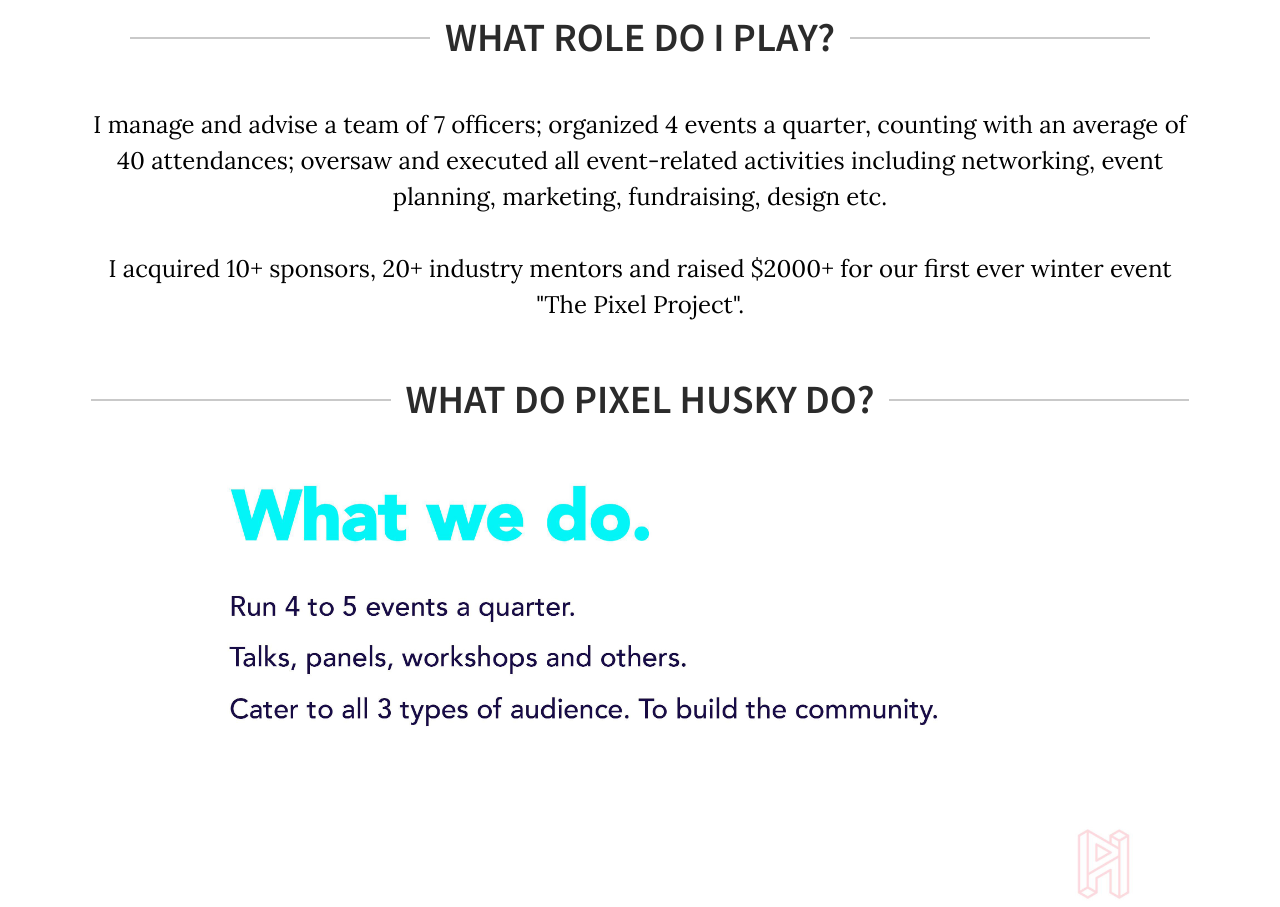
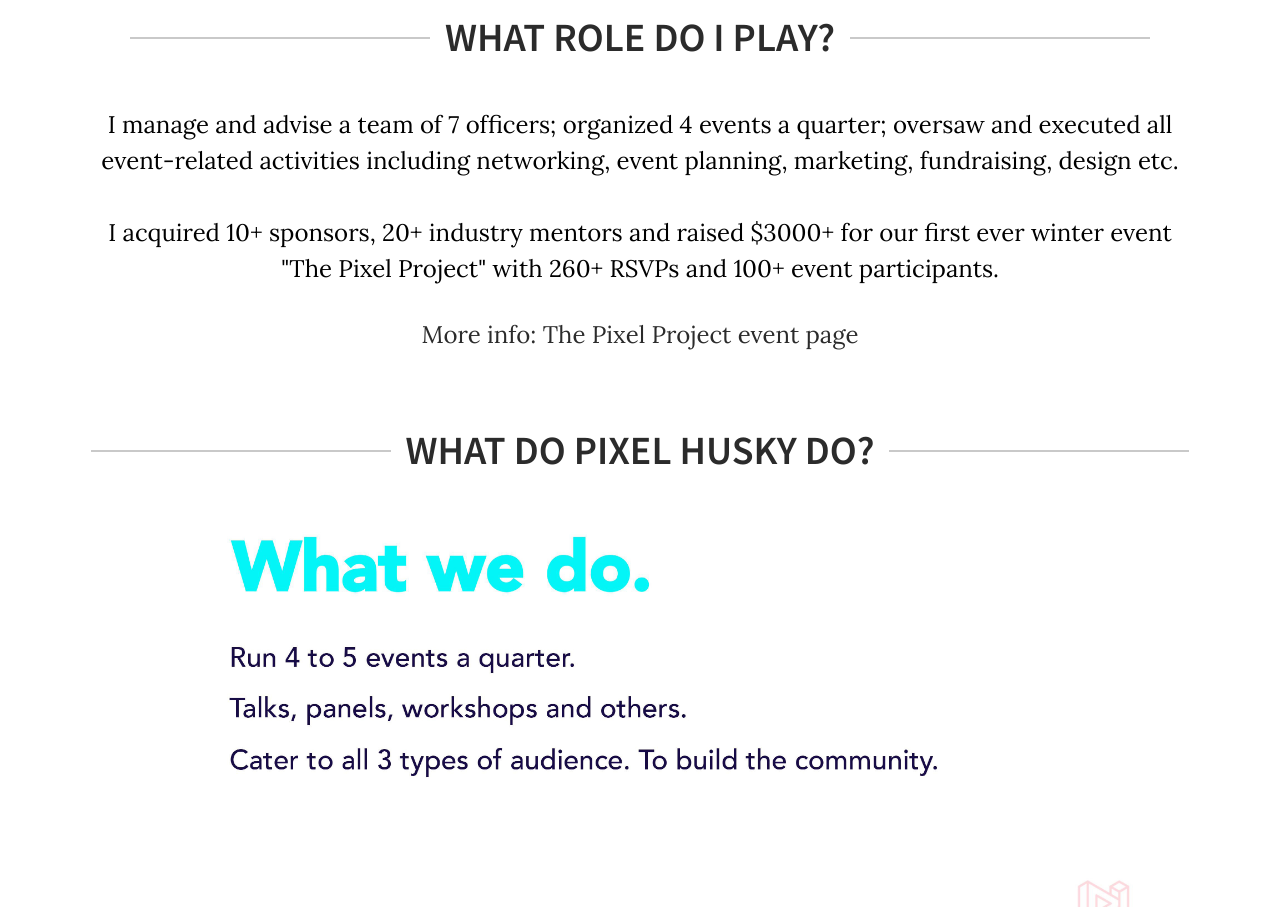
Before and after one commit to stella000/MyPortfolio, a plain HTML site: page pixelhusky.html in a window 1280 px wide. Shown: the part 1640-2547 px from the top of the page. Drawn offline with nearby package versions, Linux system fonts and the light colour scheme; a web font is replaced by a local one.

Commit message:
fix links for ph

```diff
--- a/pixelhusky.html
+++ b/pixelhusky.html
@@ -86,7 +86,9 @@
         <h4 class = "fancy"><span> WHAT ROLE DO I PLAY?</span></h4>
         <div class="tiny-break"></div>
         <div class="tiny-break"></div>
-        <p id = "center-basetext">I manage and advise a team of 7 officers; organized 4 events a quarter, counting with an average of 40 attendances; oversaw and executed all event-related activities including networking, event planning, marketing, fundraising, design etc. <br><br>  I acquired 10+ sponsors, 20+ industry mentors and raised $2000+ for our first ever winter event "The Pixel Project".<br><br>
+        <p id = "center-basetext">I manage and advise a team of 7 officers; organized 4 events a quarter; oversaw and executed all event-related activities including networking, event planning, marketing, fundraising, design etc. <br><br>
+        I acquired 10+ sponsors, 20+ industry mentors and raised $3000+ for our first ever winter event "The Pixel Project" with 260+ RSVPs and 100+ event participants.
+        <p id = "center-basetext"><a href="https://stella000.github.io/pixelhusky/pixel_project" >More info: The Pixel Project event page</a></p><br><br>
         <div class="tiny-break"></div>
         <div class="tiny-break"></div>
 
@@ -150,7 +152,7 @@
         <div class="tiny-break"></div>
         <div class="tiny-break"></div>
         <p id = "center-basetext"><a href="https://www.facebook.com/pixelhusky/" >Facebook Page of Pixel Husky</a></p>
-        <p id = "center-basetext"><a href="https://www.pixelhusky.com/">Pixel Husky Website</a></p>
+        <p id = "center-basetext"><a href="https://stella000.github.io/pixelhusky/">Pixel Husky Website</a></p>
         <div class="tiny-break"></div>
       </div>
       <div class="col-lg-1 col-md-1 col-sm-1 col-xs-12">
```
Also changed, not shown: images/ph21.jpg (added).
